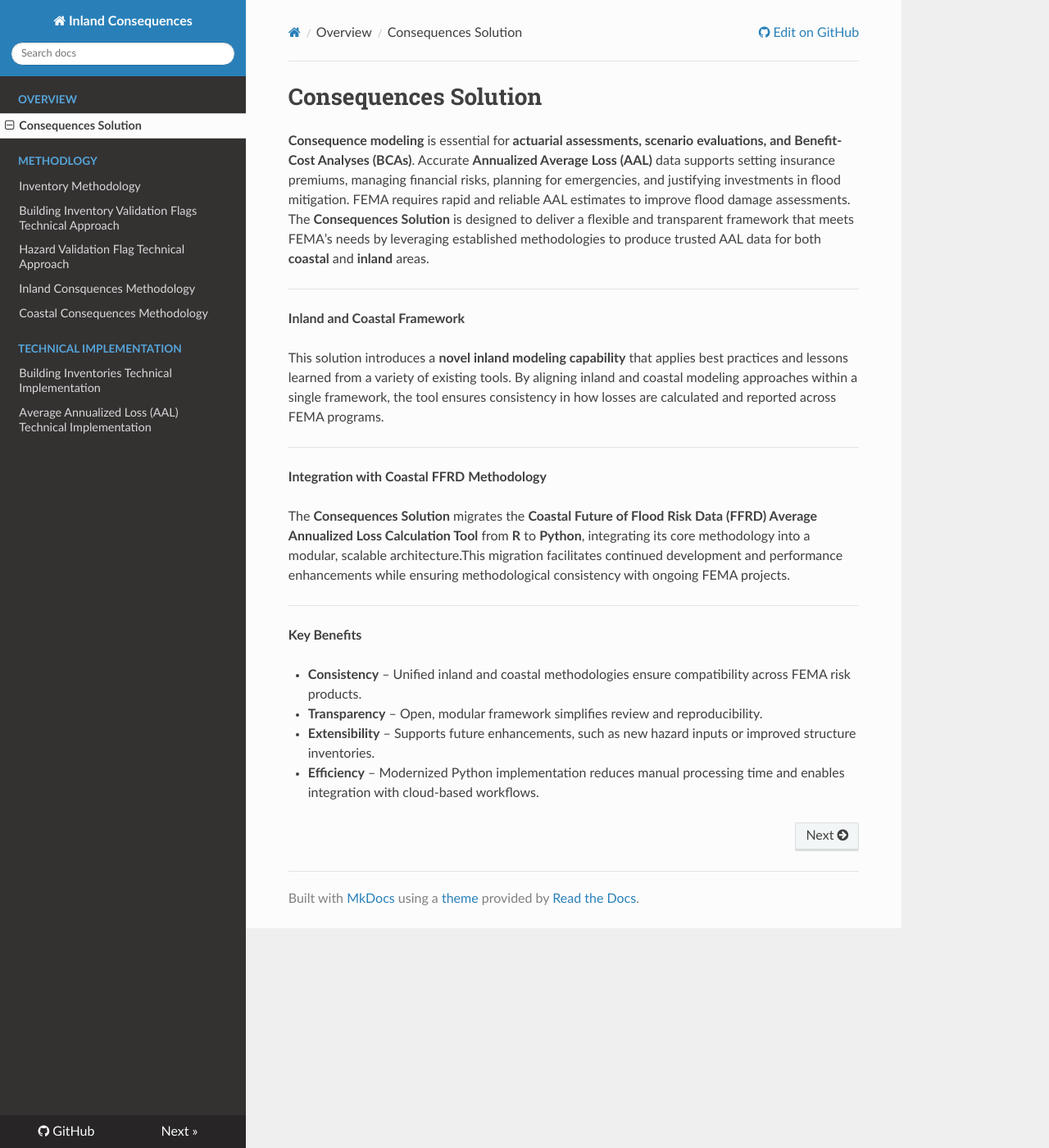
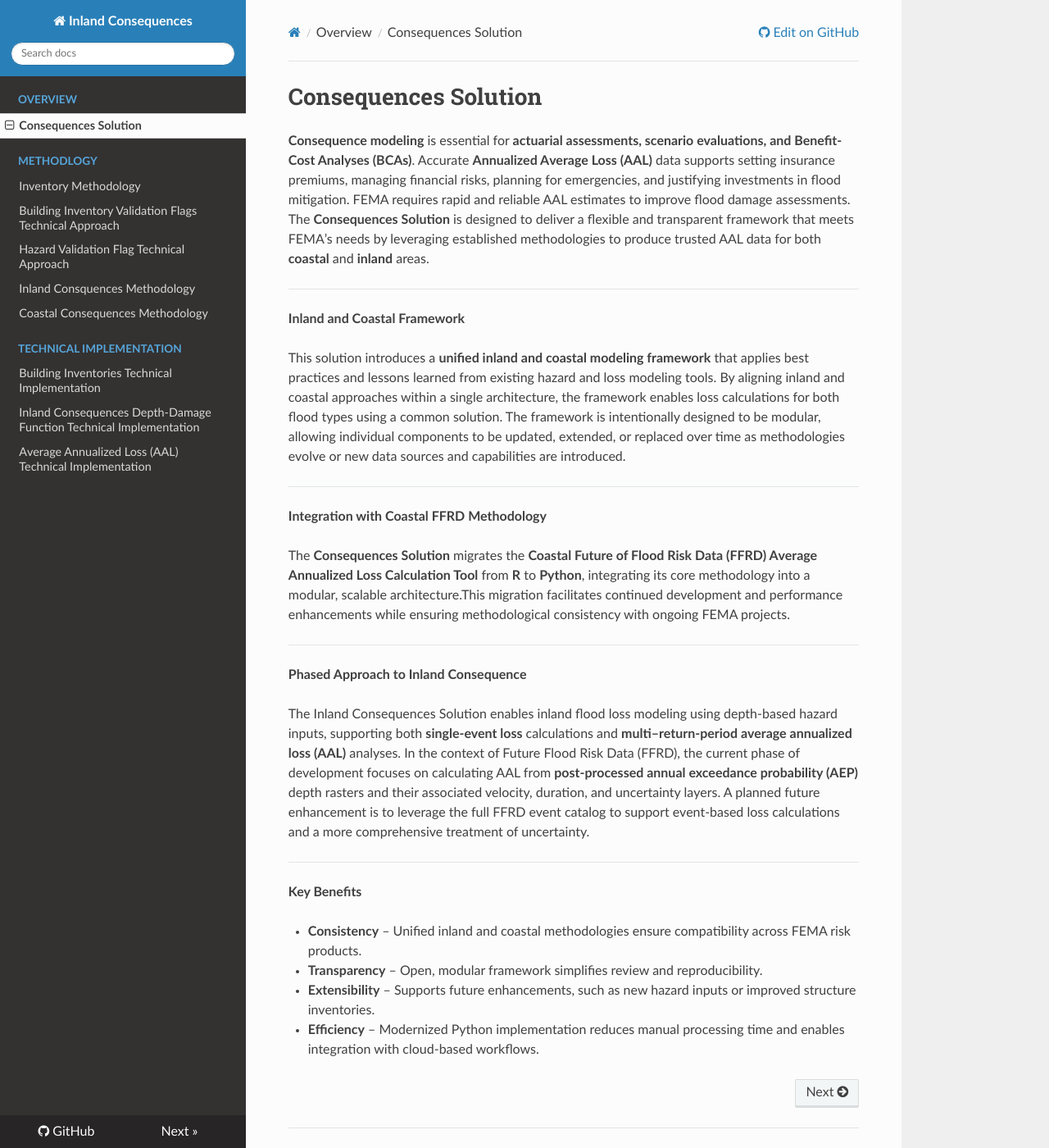
Before and after one commit to fema-ffrd/inland-consequences, an MkDocs documentation site: the page built from docs/index.md, in a window 1280 px wide and 1400 px high. Shown: the whole window at 82% size. Built offline with MkDocs 1.6.1, drawn with Linux system fonts in a browser that asks for light colours; nearby versions of some CDN libraries.

Commit message:
added ddf tech implementation documentation, link updates and updates to overview page.

```diff
--- a/docs/index.md
+++ b/docs/index.md
@@ -6,8 +6,7 @@ ______________________________________________________________________
 
 **Inland and Coastal Framework**
 
-This solution introduces a **novel inland modeling capability** that applies best practices and lessons learned from a variety of existing tools.
-By aligning inland and coastal modeling approaches within a single framework, the tool ensures consistency in how losses are calculated and reported across FEMA programs.
+This solution introduces a **unified inland and coastal modeling framework** that applies best practices and lessons learned from existing hazard and loss modeling tools. By aligning inland and coastal approaches within a single architecture, the framework enables loss calculations for both flood types using a common solution. The framework is intentionally designed to be modular, allowing individual components to be updated, extended, or replaced over time as methodologies evolve or new data sources and capabilities are introduced.
 
 ______________________________________________________________________
 
@@ -17,6 +16,12 @@ The **Consequences Solution** migrates the **Coastal Future of Flood Risk Data (
 
 ______________________________________________________________________
 
+**Phased Approach to Inland Consequence**
+
+The Inland Consequences Solution enables inland flood loss modeling using depth-based hazard inputs, supporting both **single-event loss** calculations and **multi–return-period average annualized loss (AAL)** analyses. In the context of Future Flood Risk Data (FFRD), the current phase of development focuses on calculating AAL from **post-processed annual exceedance probability (AEP)** depth rasters and their associated velocity, duration, and uncertainty layers. A planned future enhancement is to leverage the full FFRD event catalog to support event-based loss calculations and a more comprehensive treatment of uncertainty.
+
+______________________________________________________________________
+
 **Key Benefits**
 
 - **Consistency** – Unified inland and coastal methodologies ensure compatibility across FEMA risk products.
--- a/mkdocs.yml
+++ b/mkdocs.yml
@@ -23,6 +23,7 @@ nav:
 
   - Technical Implementation:
     - building_inventories.md
+    - ddf_tech_implementation.md
     - AAL_tech_implementation.md
 
 markdown_extensions:
```
Also changed, not shown: docs/ddf_tech_implementation.md (added, +60 -0 lines), docs/inland_methodology.md (+3 -3 lines).
